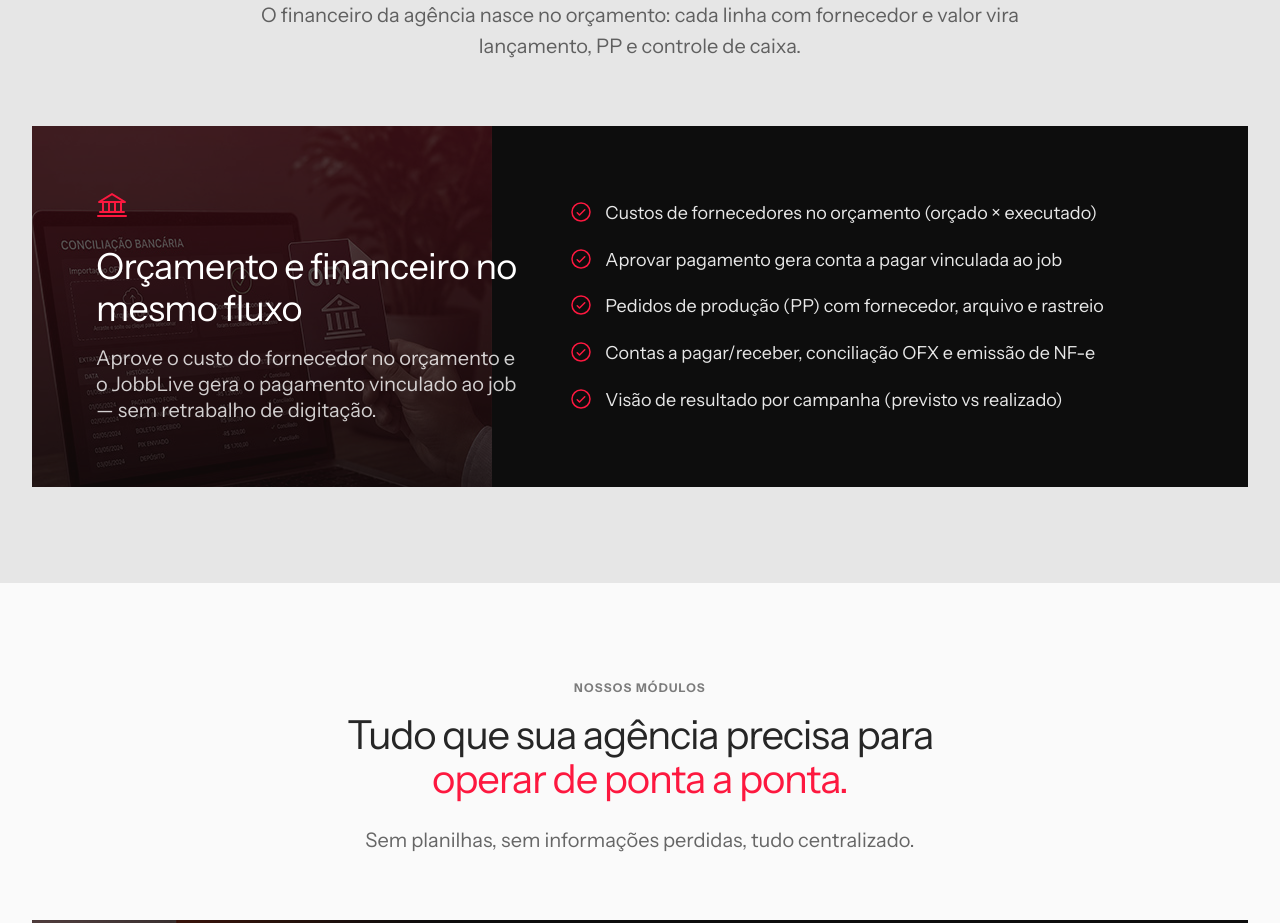
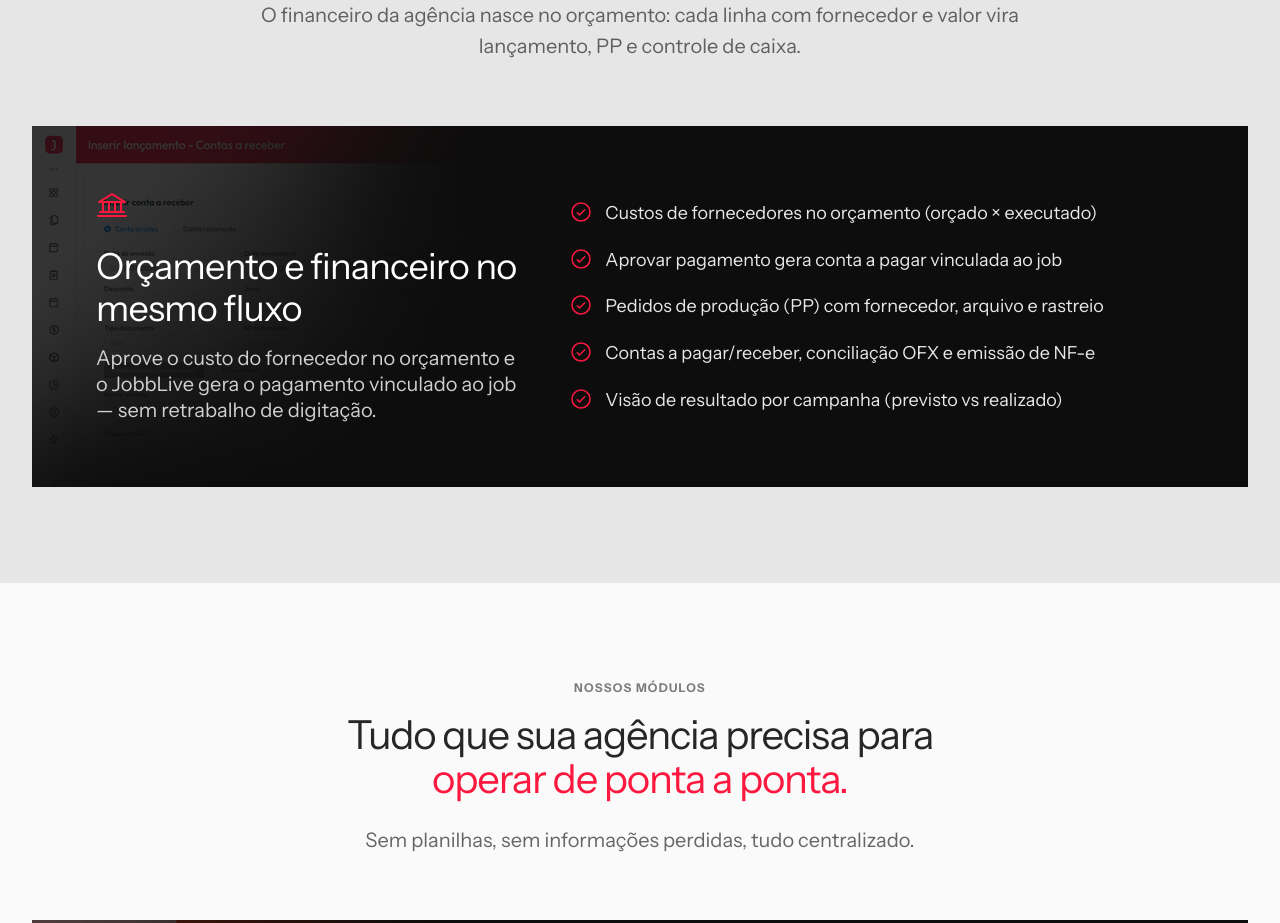
Before and after one commit to jsfelipe/jobblive_site2026, a Next.js app: page / in a window 1280 px wide. Shown: the part 5060-5983 px from the top of the page. Built offline with nearby package versions, Linux system fonts and the light colour scheme; no server answers; a web font is replaced by a local one.

Commit message:
ajuste-orcamento

```diff
--- a/app/components/sections/FinanceiroCompleto.tsx
+++ b/app/components/sections/FinanceiroCompleto.tsx
@@ -78,7 +78,7 @@ export default function FinanceiroCompleto() {
 
         <div className="fin-block opacity-0 relative w-full overflow-hidden bg-secondary-900 text-white rounded-none p-6 md:p-12 lg:p-16">
           <Image
-            src="/assets/img/conciliacao-bancaria.jpg"
+            src="/assets/img/orcamento-financeiro.png"
             alt="Conciliação e financeiro integrado ao orçamento no JobbLive"
             width={900}
             height={500}
```
Also changed, not shown: public/assets/img/orcamento-financeiro.png (added).
